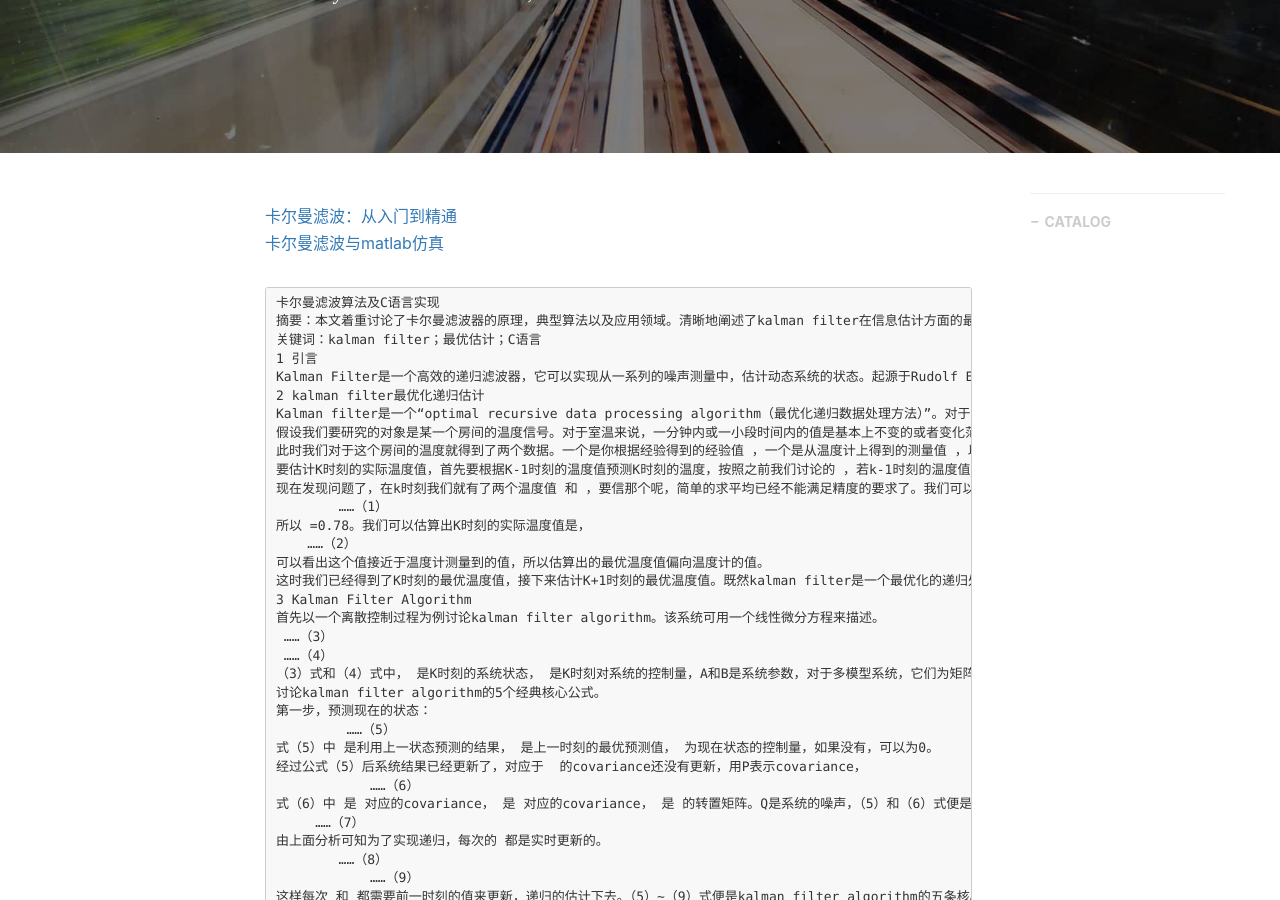
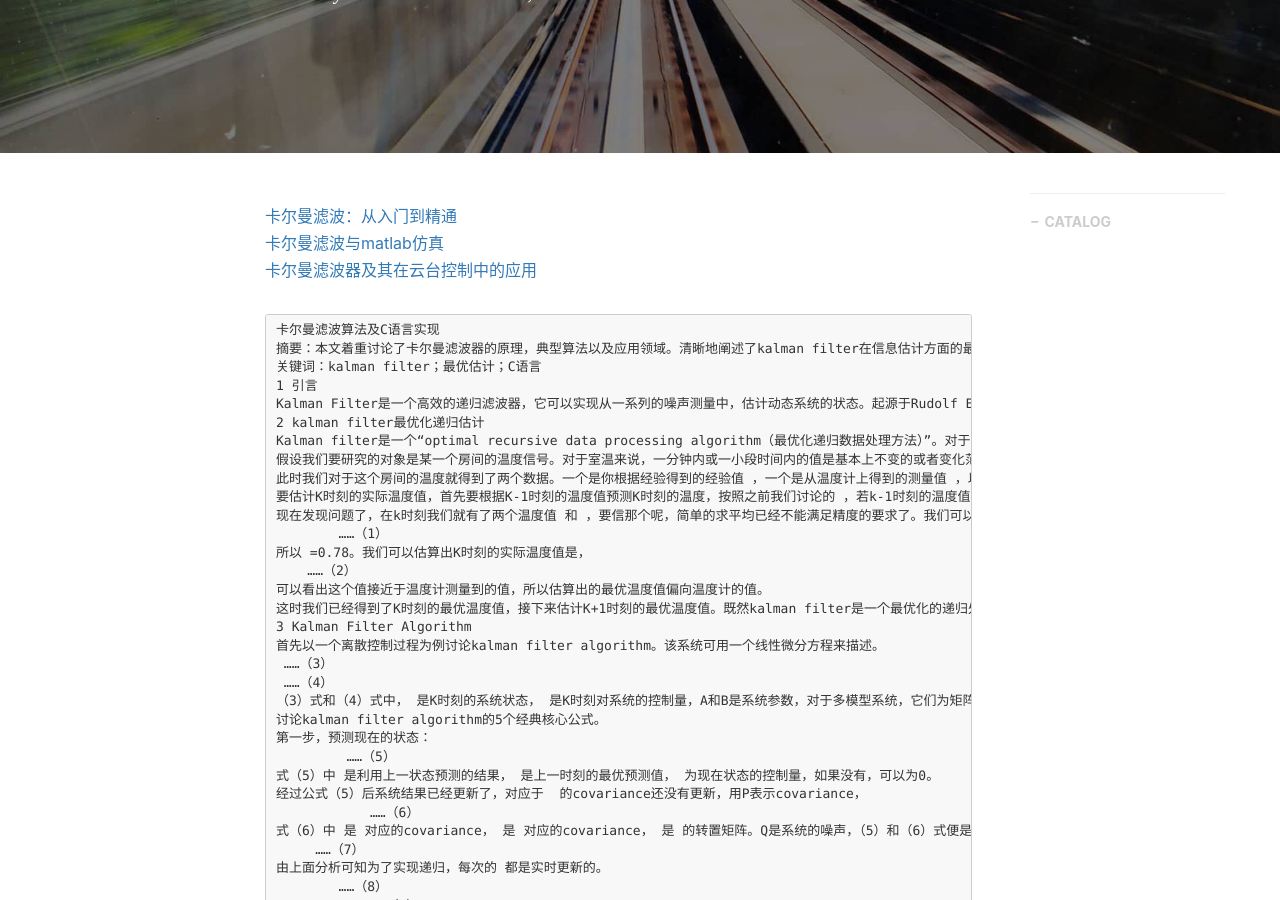
Before and after one commit to gary-robotics/dlward, a Jekyll site: the page built from _posts/2018-09-26-KalmanFilter-2018.markdown, in a window 1280 px wide and 900 px high, scrolled down 370 px. Built offline with Jekyll 4.4.1, drawn with Linux system fonts in a browser that asks for light colours; nearby versions of some CDN libraries; comment, search, counter and statistics services are not loaded.

Commit message:
Update 2018-09-26-KalmanFilter-2018.markdown

````diff
--- a/_posts/2018-09-26-KalmanFilter-2018.markdown
+++ b/_posts/2018-09-26-KalmanFilter-2018.markdown
@@ -12,6 +12,7 @@ tags:                               #标签
 
 [卡尔曼滤波：从入门到精通](https://zhuanlan.zhihu.com/p/36745755)
 [卡尔曼滤波与matlab仿真](https://zhuanlan.zhihu.com/p/34656822)
+[卡尔曼滤波器及其在云台控制中的应用](https://zhuanlan.zhihu.com/p/38745950)
 ```
 卡尔曼滤波算法及C语言实现
 摘要：本文着重讨论了卡尔曼滤波器的原理，典型算法以及应用领域。清晰地阐述了kalman filter在信息估计方面的最优性能。着重介绍简单kalman filter algorithm的编程，使用kalman filter的经典5个体现最优化递归公式来编程。通过c语言编写程序实现kalman filter的最优估计能力。
````
